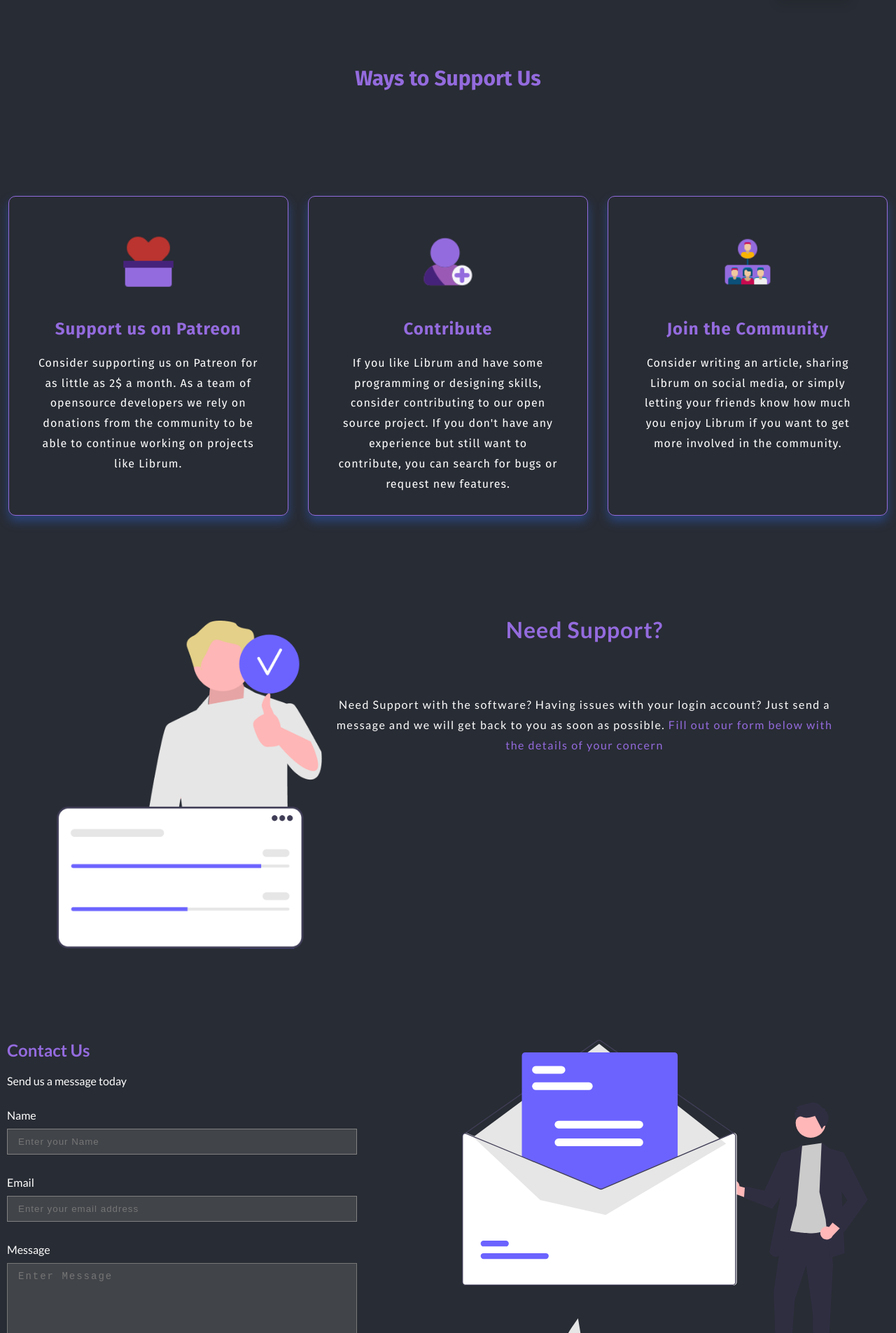
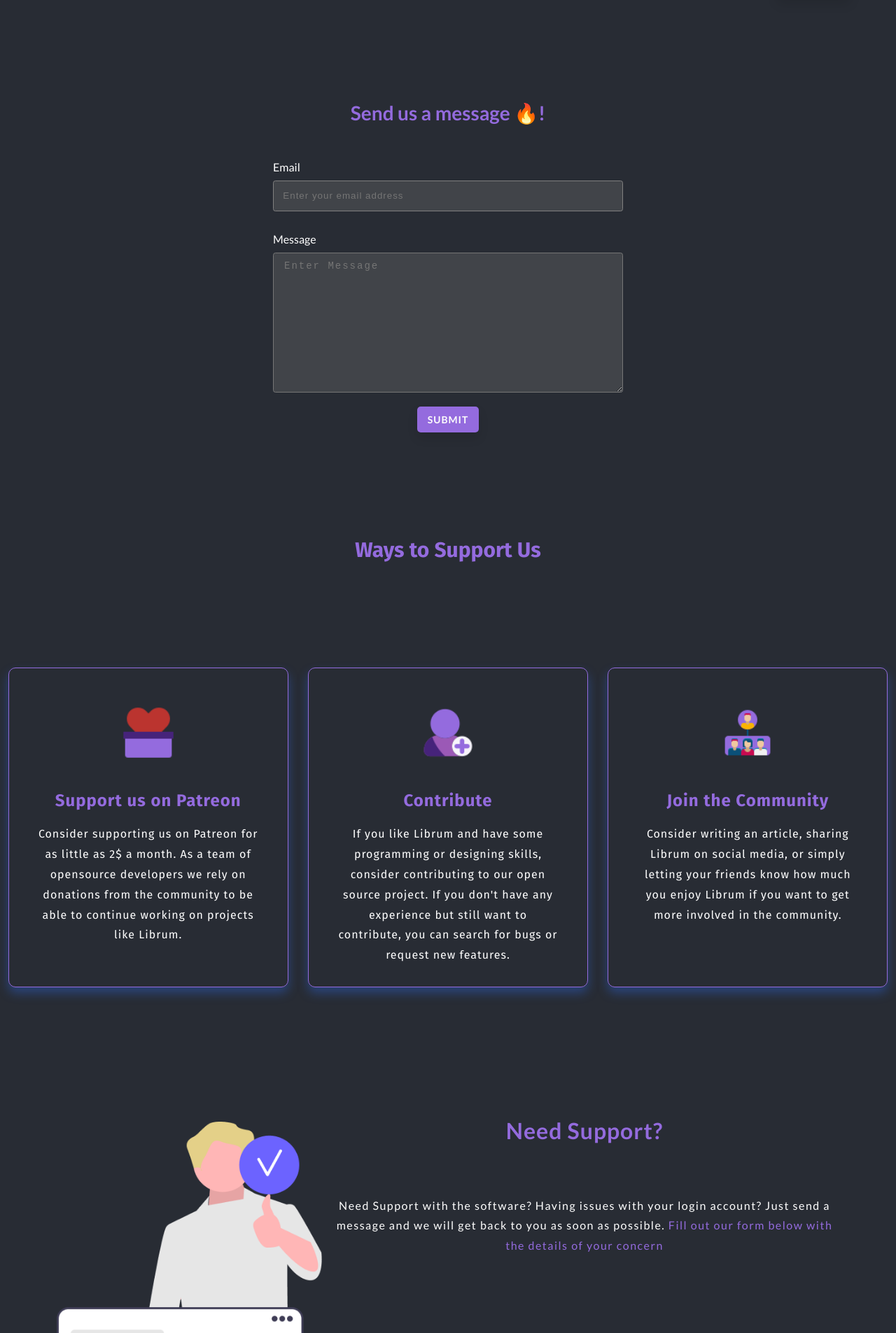
Before and after one commit to Librum-Reader/Librum-Website, a React (Create React App) app: page /support in a window 1280 px wide. Shown: the part 95-2000 px from the top of the page at 70% size. Built offline with nearby package versions, Linux system fonts and the light colour scheme; no server answers; a web font is replaced by a local one.

Commit message:
fix: Improve support page layout

```diff
--- a/src/Components/Form/Form.css
+++ b/src/Components/Form/Form.css
@@ -0,0 +1,48 @@
+.contact-form-title {
+  font-size: 1.75em;
+  /* text-align: center; */
+}
+
+.support-page-contact {
+  display: flex;
+  justify-content: center;
+  align-items: center;
+  padding: 5em 0 5em 0;
+}
+
+.support-page-contact-form {
+  display: flex;
+  justify-content: center;
+  align-items: center;
+  width: 100%;
+}
+
+.support-page-contact-form .title {
+  font-size: 1.75em;
+  color: #946BDE;
+  font-weight: 700;
+}
+
+.form-div {
+  display: flex;
+  flex-direction: column;
+  justify-content: center;
+  align-items: center;
+  width: fit-content;
+}
+
+.form-div p {
+  width: 100%;
+}
+
+.form-div input, textarea {
+  width: 800px;
+  border-radius: 0.25em;
+  padding: 1em;
+}
+
+/* .form-div p {
+  text-align: start;
+  border: 1px solid red;
+  w
+} */
--- a/src/Components/Form/Form.js
+++ b/src/Components/Form/Form.js
@@ -9,40 +9,16 @@
 
   return (
     <div
-      style={{ margin: "100px auto 0", paddingBottom: "100px" }}
+      // style={{ margin: "100px auto 0", paddingBottom: "100px" }}
       className="support-page-contact"
     >
       <div className="support-page-contact-form">
-        <h2>Contact Us</h2>
         <p
-          style={
-            bg === "light"
-              ? { color: "var(--color-primary0)" }
-              : {
-                  color: "white",
-                }
-          }
+          className="title"
         >
-          Send us a message today
+          Send us a message 🔥!
         </p>
         <div className="form-div">
-          <p
-            style={
-              bg === "light"
-                ? { color: "var(--color-primary0)" }
-                : {
-                    color: "white",
-                  }
-            }
-            className="p-form"
-          >
-            Name
-          </p>
-          <input
-            style={bg === "light" ? { color: "black" } : { color: "white" }}
-            type="text"
-            placeholder="Enter your Name"
-          />
         </div>
         <div className="form-div">
           {" "}
@@ -51,8 +27,8 @@
               bg === "light"
                 ? { color: "var(--color-primary0)" }
                 : {
-                    color: "white",
-                  }
+                  color: "white",
+                }
             }
             className="p-form"
           >
@@ -71,8 +47,8 @@
               bg === "light"
                 ? { color: "var(--color-primary0)" }
                 : {
-                    color: "white",
-                  }
+                  color: "white",
+                }
             }
             className="p-form"
           >
@@ -89,9 +65,9 @@
           <button className="btn btn-secondary">Submit </button>
         </div>
       </div>
-      <div className="support-page-contact-image">
+      {/* <div className="support-page-contact-image">
         <img src={pic} alt="" />
-      </div>
+      </div> */}
     </div>
   );
 };
--- a/src/Pages/Support/SupportPage.css
+++ b/src/Pages/Support/SupportPage.css
@@ -244,6 +244,8 @@
   width: 95%;
   margin: 0 auto;
 }
+
+
 .support-page-contact-form {
   display: flex;
   flex-direction: column;
@@ -289,8 +291,8 @@
   cursor: pointer;
 }
 .support-page-need-support {
-  margin: 40px auto !important;
-  margin-top: 50px;
+  margin: 12em auto !important;
+  margin-top: 10em;
   /* border: 1px solid white; */
 }
 
--- a/src/Pages/Support/SupportPage.js
+++ b/src/Pages/Support/SupportPage.js
@@ -47,10 +47,11 @@
       }
       className="container"
     >
+      <Form />
       <div className="supportPage-container">
+
         <SupportWays pics={[reason3, reason1, reason2]} cards={cards} />
       </div>
-
       <div className="support-page-need-support">
         <div>
           <img src={bg === "dark" ? supportLight : supportDark} alt="" />
@@ -79,7 +80,6 @@
         </div>
       </div>
 
-      <Form />
     </div>
   );
 };
```
Lines whose indentation alone changed are shown as unchanged.
